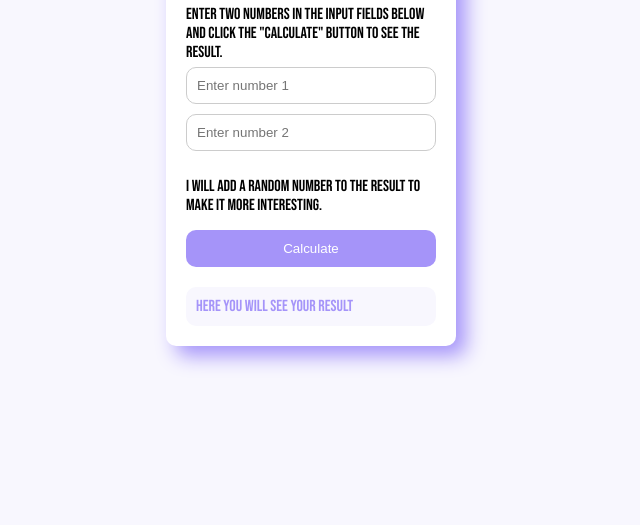
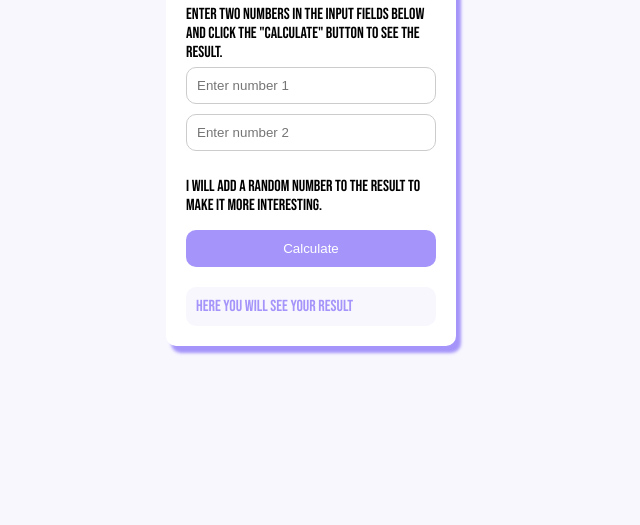
Before and after one commit to mirage109/test-cents, a website: page frontend/index.html in a window 1280 px wide. Shown: the part 275-800 px from the top of the page, without its empty margins (329-969 px from the left). Drawn offline with Linux system fonts and the light colour scheme.

Commit message:
feat: shadow

```diff
--- a/frontend/styles.css
+++ b/frontend/styles.css
@@ -16,7 +16,7 @@ body {
   background-color: #ffffff;
   padding: 20px;
   border-radius: 10px;
-  box-shadow: 10px 10px 20px rgb(165, 148, 249);
+  box-shadow:  rgb(165, 148, 249) 5px 7px 3.2px;
 }
 .span {
   color: rgb(165, 148, 249);
```
